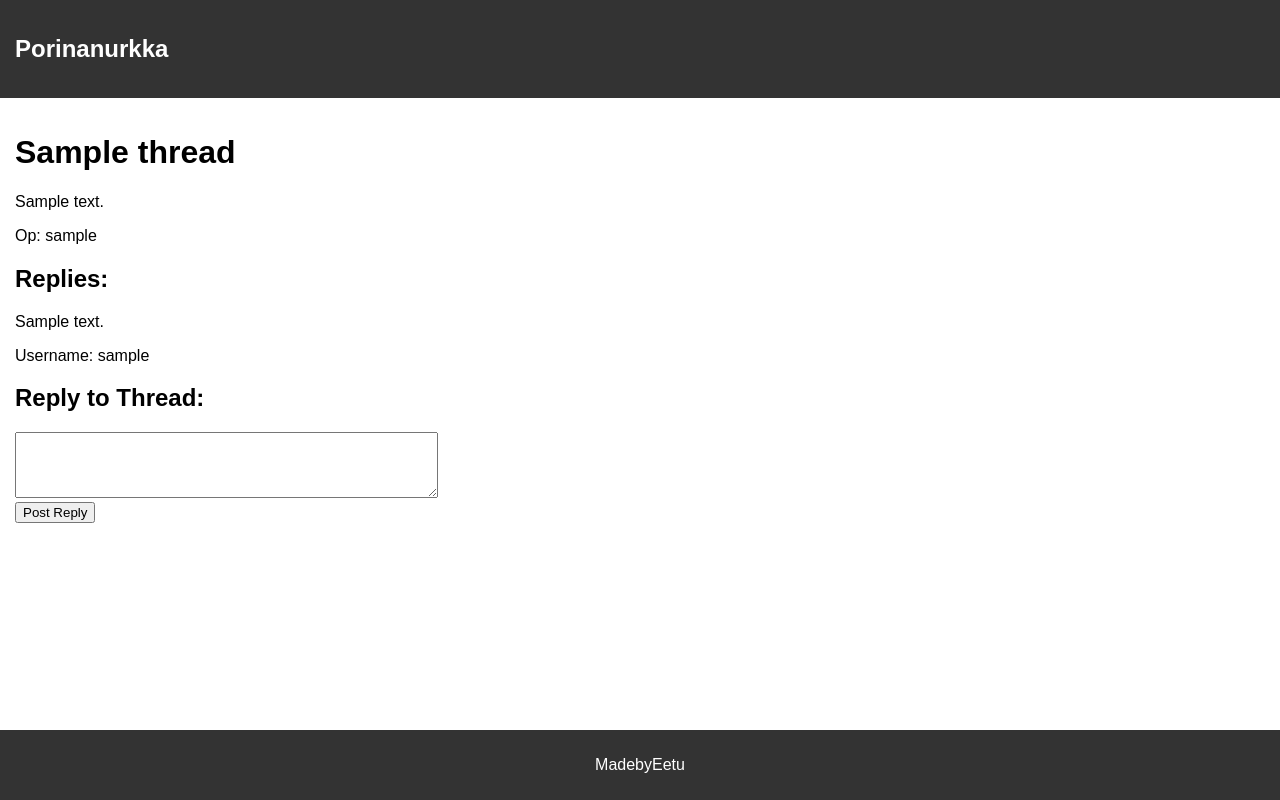
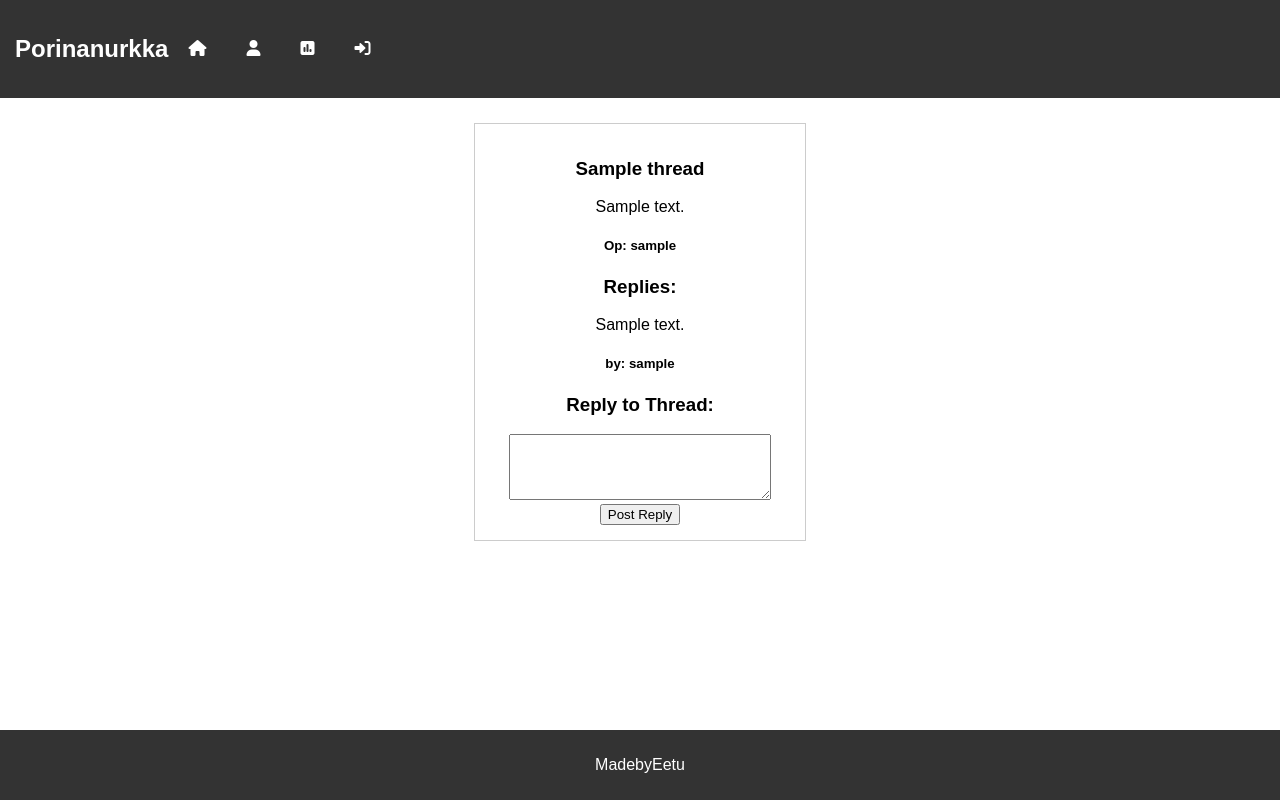
Before and after one commit to EetuHuttula/TKT20019---Keskustelusovellus, a Flask app: template templates/view_thread.html in a window 1280 px wide. Run offline with Flask 3, Linux system fonts and the light colour scheme; the template is opened without the code that fills it: most values are stand-ins (such as "Sample title", 1, 10 or a date in 2020).

Commit message:
threadview styled

```diff
--- a/templates/view_thread.html
+++ b/templates/view_thread.html
@@ -6,30 +6,41 @@
     <meta name="viewport" content="width=device-width, initial-scale=1.0">
     <link rel="stylesheet" href="{{ url_for('static', filename='css/components.css') }}">
     <link rel="stylesheet" href="{{ url_for('static', filename='css/style.css') }}">
+    <link rel="stylesheet" href="https://cdnjs.cloudflare.com/ajax/libs/font-awesome/6.0.0/css/all.min.css" integrity="sha256-..." crossorigin="anonymous" />
     <title>{{ thread.title }}</title>
 </head>
 
 <body>
     {% include 'components/navbar.html' %}
+    <div class="container">
+        <div id="threadBox">
+            <div class="smallerThreadBox">
+                <div class="threadHeader">
+                    <h3>{{ thread.title }}</h3>
+                </div>
+            <div class="threadContent">
+                <p>{{ thread.content }}</p>
+                <h5>Op: {{ thread.user_username }}</h5>
+            </div>
 
-    <div class="container">
-        <h1>{{ thread.title }}</h1>
-        <p>{{ thread.content }}</p>
-        <p>Op: {{ thread.user_username }}</p>
-
-        <h2>Replies:</h2>
-        <div>
-            {% for post in posts %}
-            <p>{{ post.content }}</p>
-            <p>Username: {{ post.user_username }}</p>
-            {% endfor %}
+        <h3>Replies:</h3>
+            <div class="threadContent">
+                <div class="replies">
+                    {% for post in posts %}
+                    <div class="reply">
+                        <p>{{ post.content }}</p>
+                        <h5>by: {{ post.user_username }}</h5>
+                    </div>
+                    {% endfor %}
+                </div>
+            </div>
+            <h3>Reply to Thread:</h3>
+            <form method="post">
+                <textarea class="form-content" name="content" rows="4" cols="30" required></textarea><br>
+                <input class="form-submit" type="submit" value="Post Reply">
+            </form>
+            </div>
         </div>
-
-        <h2>Reply to Thread:</h2>
-        <form method="post">
-            <textarea name="content" rows="4" cols="50" required></textarea><br>
-            <input type="submit" value="Post Reply">
-        </form>
     </div>
 
     {% include 'components/footer.html' %}
```
